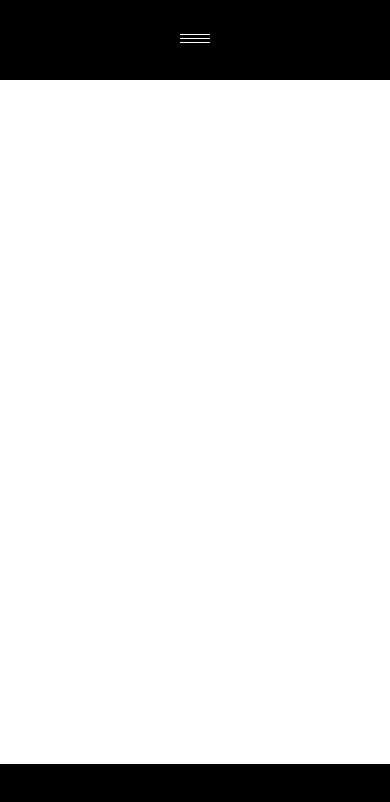
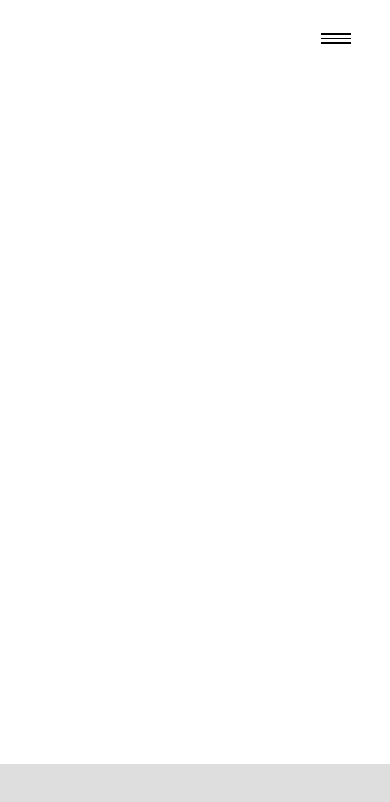
Before and after one commit to jackbranthwaite/next-next, a Next.js app: page / in a window 390 px wide. Shown: the top 802 px of the page. Built offline with nearby package versions, Linux system fonts and the light colour scheme.

Commit message:
Mobile/desktop menu

```diff
--- a/components/footer/Footer.module.scss
+++ b/components/footer/Footer.module.scss
@@ -1,7 +1,7 @@
 .FooterContainer {
   width: 100%;
   height: 80px;
-  background-color: #000000;
+  background-color: #dedede;
   position: absolute;
   bottom: 0;
 }
--- a/components/header/Header.js
+++ b/components/header/Header.js
@@ -1,11 +1,26 @@
-import React from "react";
-import Menu from "../menu/Menu";
+import React, { useState, useEffect } from "react";
+import MobileMenu from "./mobile-menu/MobileMenu";
 import s from "./Header.module.scss";
+import DesktopMenu from "./desktop-menu/DesktopMenu";
 
 const Header = () => {
+  const [width, setWidth] = useState();
+
+  useEffect(() => {
+    setWidth(window.innerWidth);
+    const handleResize = () => {
+      setWidth(window.innerWidth);
+    };
+
+    window.addEventListener("resize", handleResize);
+
+    return () => window.removeEventListener("resize", handleResize);
+  }, []);
+
   return (
     <div className={s.HeaderContainer}>
-      <Menu />
+      {width < 720 && <MobileMenu />}
+      {width > 720 && <DesktopMenu />}
     </div>
   );
 };
--- a/components/header/Header.module.scss
+++ b/components/header/Header.module.scss
@@ -1,10 +1,16 @@
 .HeaderContainer {
-  width: 100%;
+  top: 0;
+  display: flex;
+  justify-content: flex-end;
+  align-items: center;
+  margin-left: auto;
+  margin-right: auto;
+  width: 80vw;
   height: 80px;
-  position: absolute;
-  top: 0;
-  background: #000;
-  display: flex;
-  justify-content: center;
-  align-items: center;
 }
+.LogoContainer {
+  height: 60px;
+  width: 60px;
+  border-radius: 30px;
+  background-color: #000;
+}
--- /dev/null
+++ b/components/header/desktop-menu/DesktopMenu.js
@@ -0,0 +1,21 @@
+import Link from "next/link";
+import React from "react";
+import s from "./DesktopMenu.module.scss";
+
+const DesktopMenu = () => {
+  return (
+    <div className={s.DesktopMenuContainer}>
+      <Link href={"/portfolio"}>
+        <a className={s.MenuItem}>portfolio</a>
+      </Link>
+      <Link href={"/about"}>
+        <a className={s.MenuItem}>about</a>
+      </Link>
+      <Link href={"/contact"}>
+        <a className={s.MenuItem}>contact</a>
+      </Link>
+    </div>
+  );
+};
+
+export default DesktopMenu;
--- /dev/null
+++ b/components/header/desktop-menu/DesktopMenu.module.scss
@@ -0,0 +1,8 @@
+.DesktopMenuContainer {
+  display: flex;
+  justify-content: flex-end;
+}
+
+.MenuItem {
+  margin-left: 40px;
+}
--- /dev/null
+++ b/components/header/mobile-menu/MobileMenu.js
@@ -0,0 +1,48 @@
+import React, { useState, useEffect, useRef } from "react";
+import s from "./MobileMenu.module.scss";
+import gsap from "gsap";
+import Link from "next/link";
+
+const Menu = () => {
+  const one = useRef(null);
+  const two = useRef(null);
+  const three = useRef(null);
+  const menu = useRef(null);
+  const menuItem = useRef(null);
+
+  const timeline = gsap.timeline({ paused: true, reversed: true });
+
+  useEffect(() => {
+    timeline
+      .to(two.current, { opacity: 0, x: -20, duration: 0.5 }, 0)
+      .to(one.current, { y: 4, rotate: "45deg", duration: 0.5 }, 0)
+      .to(three.current, { y: -4, rotate: "-45deg", duration: 0.5 }, 0)
+      .to(menu.current, { visibility: "visible", opacity: 1 }, 0.5);
+  });
+
+  const handleMenuClick = () => {
+    timeline.reversed() ? timeline.play() : timeline.reverse();
+  };
+
+  return (
+    <div className={s.MenuContainer} onClick={() => handleMenuClick()}>
+      <span className={s.MenuLine} ref={one}></span>
+      <span className={s.MenuLine} ref={two}></span>
+      <span className={s.MenuLine} ref={three}></span>
+
+      <div className={s.Menu} ref={menu}>
+        <Link href={"/portfolio"}>
+          <a className={s.MenuItem}>portfolio</a>
+        </Link>
+        <Link href={"/about"}>
+          <a className={s.MenuItem}>about</a>
+        </Link>
+        <Link href={"/contact"}>
+          <a className={s.MenuItem}>contact</a>
+        </Link>
+      </div>
+    </div>
+  );
+};
+
+export default Menu;
--- /dev/null
+++ b/components/header/mobile-menu/MobileMenu.module.scss
@@ -0,0 +1,34 @@
+.MenuContainer {
+  display: flex;
+  flex-direction: column;
+  cursor: pointer;
+  position: relative;
+  align-items: flex-end;
+}
+
+.MenuLine {
+  background-color: #000;
+  width: 30px;
+  height: 1.5px;
+  margin-bottom: 3px;
+}
+
+.MenuLineCenter {
+  background-color: #000;
+  width: 30px;
+  height: 1.5px;
+  margin-bottom: 3px;
+}
+.Menu {
+  position: absolute;
+  visibility: hidden;
+  margin-top: 20px;
+  display: flex;
+  flex-direction: column;
+  opacity: 0;
+}
+.MenuItem {
+  text-align: right;
+  font-size: 14px;
+  margin-top: 10px;
+}
--- a/components/menu/Menu.js
+++ /dev/null
@@ -1,32 +0,0 @@
-import React, { useState, useEffect, useRef } from "react";
-import s from "./Menu.module.scss";
-import gsap from "gsap";
-
-const Menu = () => {
-  const one = useRef(null);
-  const two = useRef(null);
-  const three = useRef(null);
-
-  const timeline = gsap.timeline({ paused: true, reversed: true });
-
-  useEffect(() => {
-    timeline
-      .to(two.current, { opacity: 0, x: -20 }, 0)
-      .to(one.current, { y: 4, rotate: "45deg" }, 0)
-      .to(three.current, { y: -4, rotate: "-45deg" }, 0);
-  });
-
-  const handleMenuClick = () => {
-    timeline.reversed() ? timeline.play() : timeline.reverse();
-  };
-
-  return (
-    <div className={s.MenuContainer} onClick={handleMenuClick}>
-      <span className={s.MenuLine} ref={one}></span>
-      <span className={s.MenuLine} ref={two}></span>
-      <span className={s.MenuLine} ref={three}></span>
-    </div>
-  );
-};
-
-export default Menu;
--- a/components/menu/Menu.module.scss
+++ /dev/null
@@ -1,19 +0,0 @@
-.MenuContainer {
-  display: flex;
-  flex-direction: column;
-  cursor: pointer;
-}
-
-.MenuLine {
-  background-color: #fff;
-  width: 30px;
-  height: 1px;
-  margin-bottom: 3px;
-}
-
-.MenuLineCenter {
-  background-color: #fff;
-  width: 30px;
-  height: 1px;
-  margin-bottom: 3px;
-}
--- a/styles/Home.module.scss
+++ b/styles/Home.module.scss
@@ -1,7 +1 @@
 @import "mixins";
-
-.PageContainer {
-  max-width: 1200px;
-  margin-left: auto;
-  margin-right: auto;
-}
```
